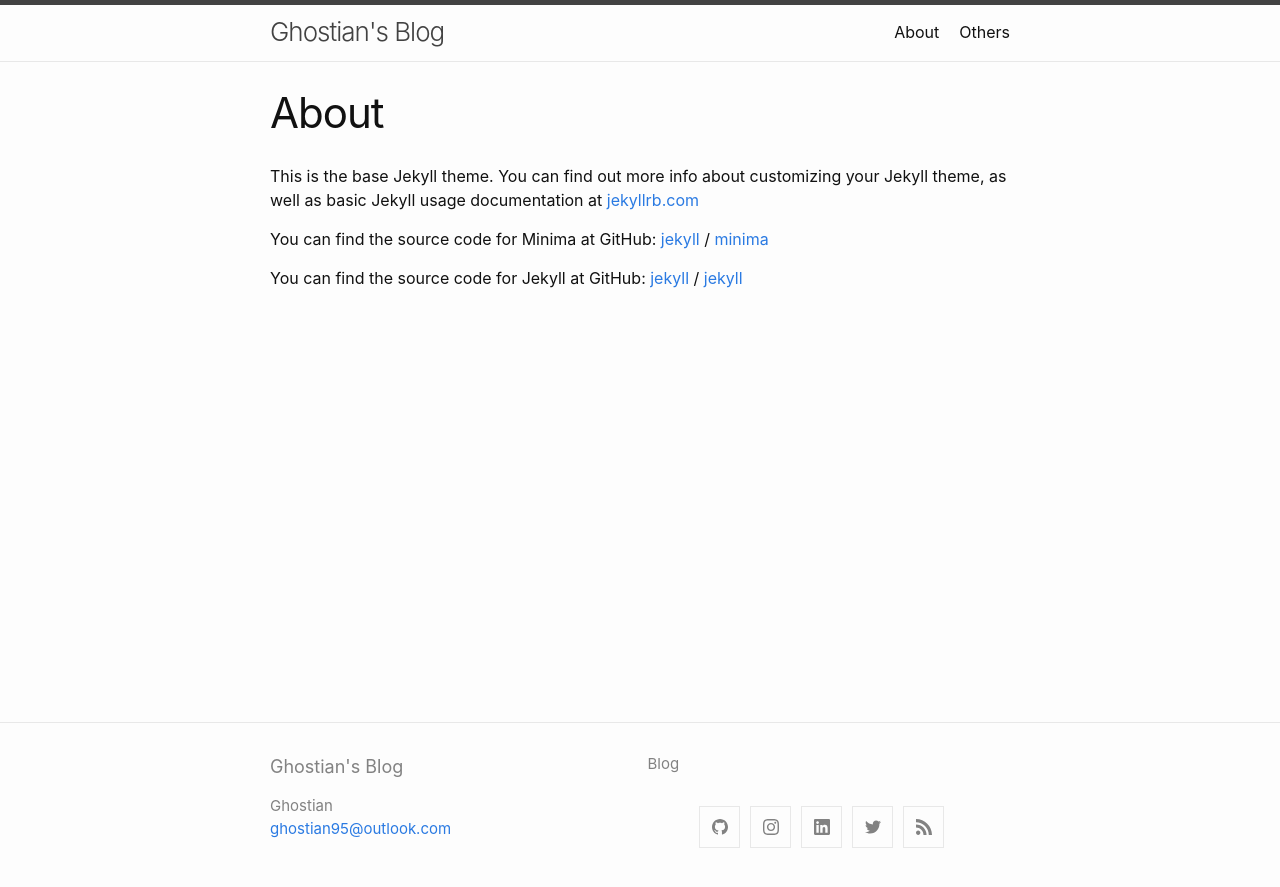
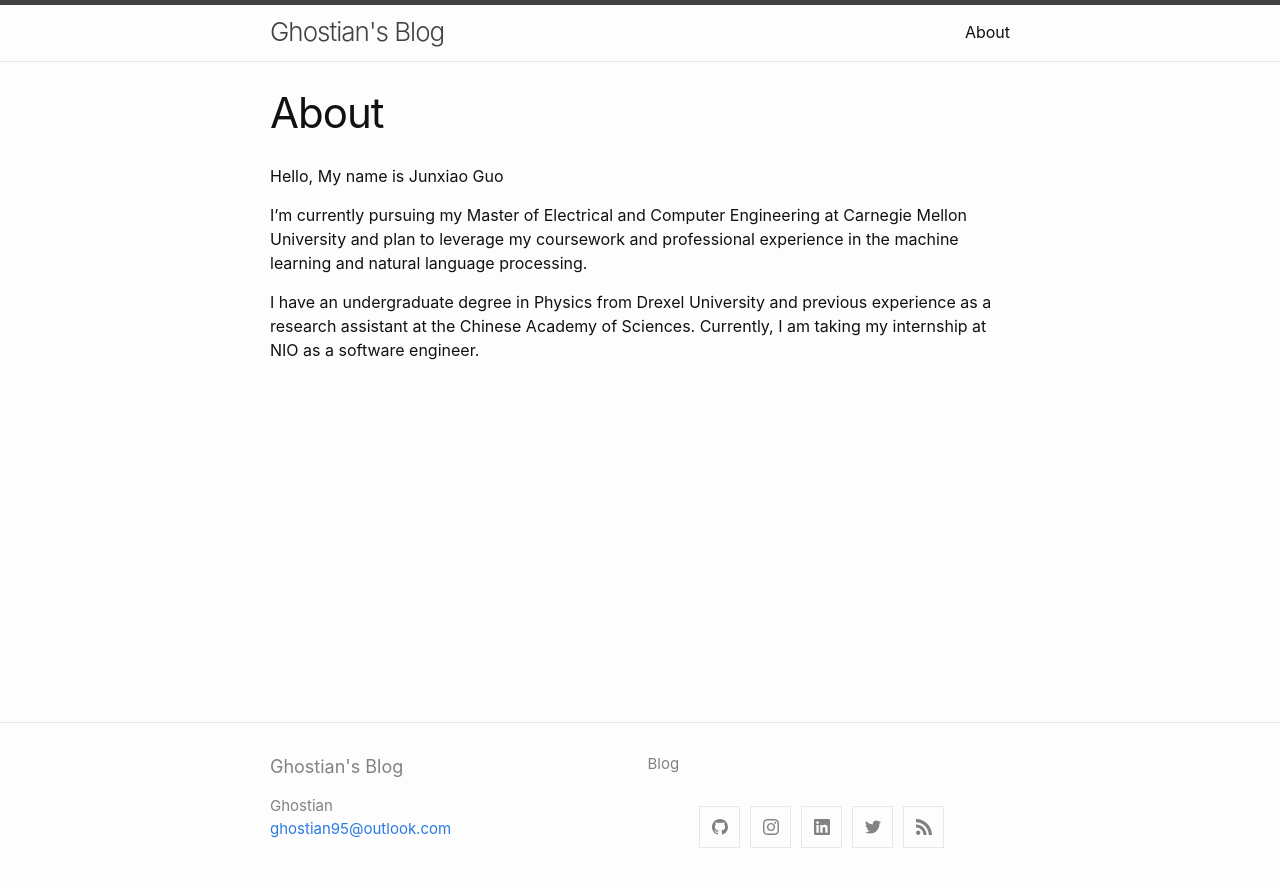
Before and after one commit to ghostian/ghostian.github.io, a Jekyll site: the page built from about.md, in a window 1280 px wide. Shown: the top 887 px of the page. Built offline with Jekyll 4.4.1, drawn with Linux system fonts in a browser that asks for light colours.

Commit message:
Aug-7: headers

```diff
--- a/_config.yml
+++ b/_config.yml
@@ -39,8 +39,8 @@ minima:
 
 # If you want to link only specific pages in your header, uncomment
 # this and add the path to the pages in order as they should show up
-#header_pages:
-# - about.md
+header_pages:
+- about.md
 
 # Build settings
 theme: minima
--- a/about.md
+++ b/about.md
@@ -3,16 +3,8 @@ layout: page
 title: About
 permalink: /about/
 ---
+Hello, My name is Junxiao Guo
 
-This is the base Jekyll theme. You can find out more info about customizing your Jekyll theme, as well as basic Jekyll usage documentation at [jekyllrb.com](https://jekyllrb.com/)
+I'm currently pursuing my Master of Electrical and Computer Engineering at Carnegie Mellon University and plan to leverage my coursework and professional experience in the machine learning and natural language processing.
 
-You can find the source code for Minima at GitHub:
-[jekyll][jekyll-organization] /
-[minima](https://github.com/jekyll/minima)
-
-You can find the source code for Jekyll at GitHub:
-[jekyll][jekyll-organization] /
-[jekyll](https://github.com/jekyll/jekyll)
-
-
-[jekyll-organization]: https://github.com/jekyll
+I have an undergraduate degree in Physics from Drexel University and previous experience as a research assistant at the Chinese Academy of Sciences. Currently, I am taking my internship at NIO as a software engineer.
```
